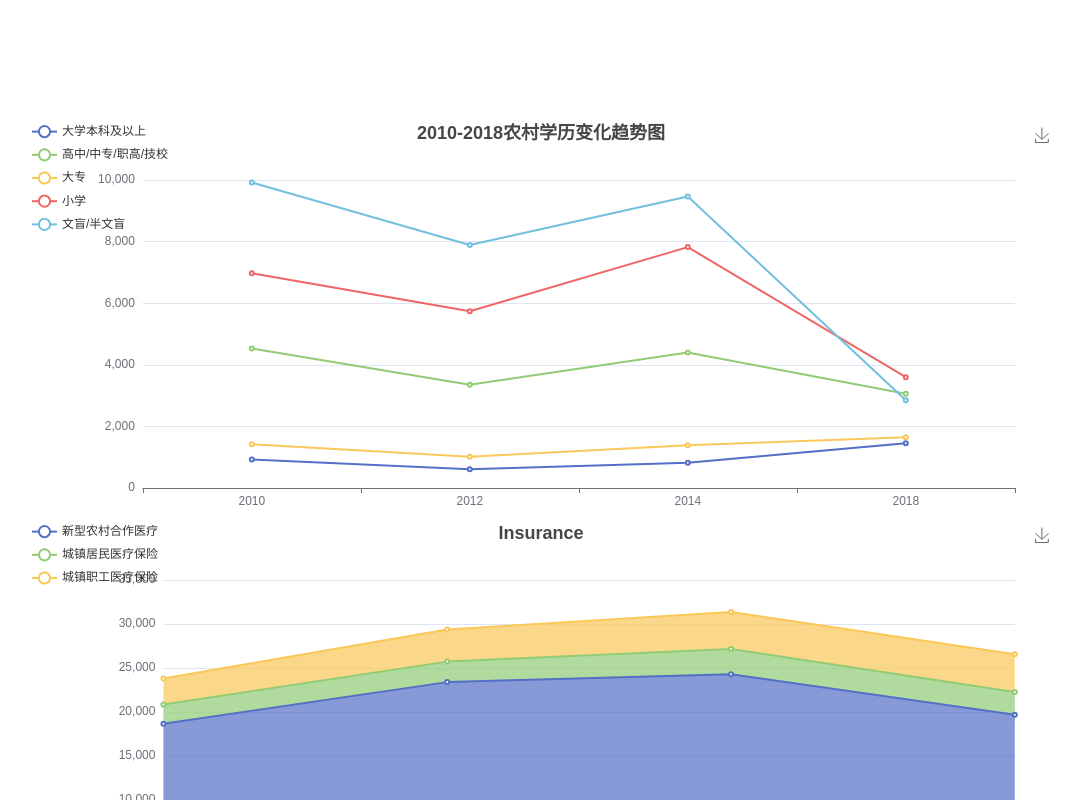
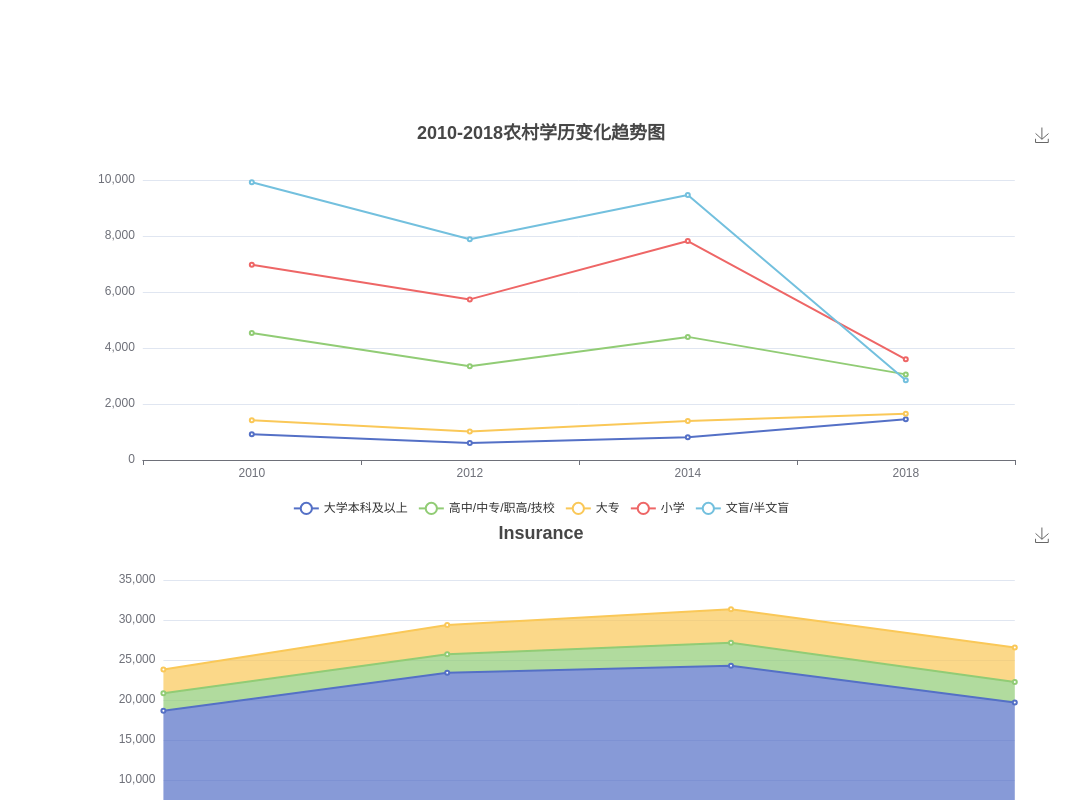
Before and after one commit to lie-flat/cfps-report, a Vue app: page / in a window 1280 px wide. Shown: the part 4060-4860 px from the top of the page, without its empty margins (38-1118 px from the left). Built offline with nearby package versions, Linux system fonts and the light colour scheme.

Commit message:
change distance

```diff
--- a/src/components/contents/ExampleSection.vue
+++ b/src/components/contents/ExampleSection.vue
@@ -25,7 +25,7 @@
       semper viverra nam. Nullam non nisi est sit amet. Eget est lorem ipsum dolor. In nulla posuere sollicitudin
       aliquam ultrices sagittis orci. Pellentesque habitant morbi tristique senectus et netus et malesuada.</p>
     <v-chart class="chart" :autoresize="true" :option="anotherChartOption"/>
-    <h2>HAHAHAHAHAHAHAHAHAHAHAHAHA</h2>
+    <h2>HAHAHAHAHAHAHAHAHAHA</h2>
     <p>Lorem ipsum dolor sit amet, consectetur adipiscing elit, sed do eiusmod tempor incididunt ut labore et dolore
       magna aliqua. Vitae justo eget magna fermentum iaculis. Convallis a cras semper auctor neque vitae tempus quam.
       Enim neque volutpat ac tincidunt vitae semper. Et sollicitudin ac orci phasellus egestas tellus rutrum tellus
--- a/src/components/educompar.vue
+++ b/src/components/educompar.vue
@@ -42,7 +42,7 @@ export default defineComponent({
       grid: {
         left: "7%",
         right: "4%",
-        bottom: "3%",
+        bottom: "40",
         containLabel: true,
       },
       toolbox: {
@@ -51,14 +51,27 @@ export default defineComponent({
         },
       },
       legend: {
-        data: ["大学本科及以上", "高中/中专/职高/技校", "大专","小学","文盲/半文盲"],
-        orient: "vertical",
-        left: "left",
+        data: [
+          "大学本科及以上",
+          "高中/中专/职高/技校",
+          "大专",
+          "小学",
+          "文盲/半文盲",
+        ],
+        orient: "horizontal",
+        // // x: "bottom",
+        // y:"bottom"
+        bottom: "0%",
+        // pageTextStyle: {
+        //   fontSize: 2,
+        // },
       },
       xAxis: {
         type: "category",
         boundaryGap: true,
-        data: ["2010", "2012", "2014", "2018"],
+        data: ["2010", "2012", "2014", "2018"]
+        // bottom:"50px"
+
       },
       yAxis: {
         type: "value",
--- a/src/components/insurance.vue
+++ b/src/components/insurance.vue
@@ -47,8 +47,8 @@ export default defineComponent({
   },
   legend: {
     data: ['新型农村合作医疗', '城镇居民医疗保险', '城镇职工医疗保险'],
-    orient: "vertical",
-    left: "left"
+    orient: "horizontal",
+    bottom:'0%'
   },
   toolbox: {
     feature: {
@@ -58,7 +58,7 @@ export default defineComponent({
   grid: {
     left: '9%',
     right: '4%',
-    bottom: '3%',
+    bottom: '40',
     containLabel: true
   },
   xAxis: [
@@ -66,6 +66,7 @@ export default defineComponent({
       type: 'category',
       boundaryGap: false,
       data: ['2010', '2012', '2014', '2018']
+
     }
   ],
 
```
